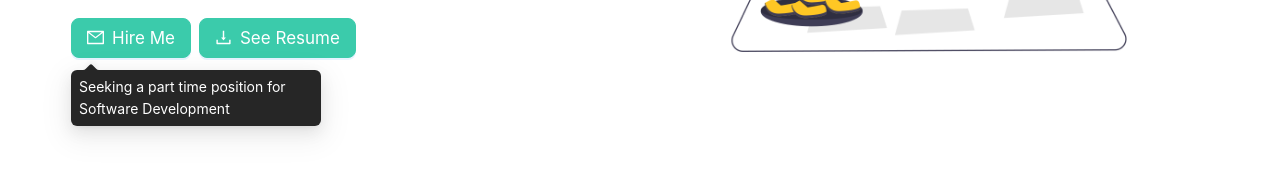
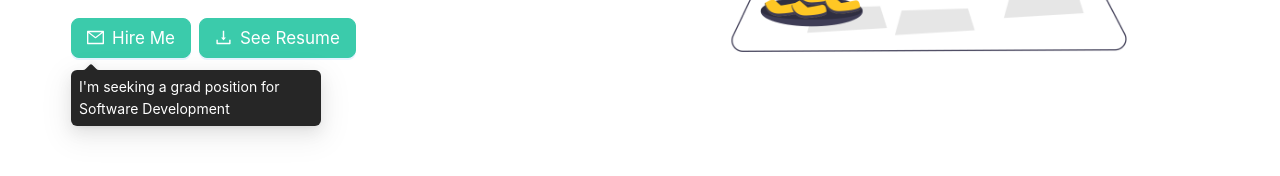
Before and after one commit to Hisa12/myportfolio, a React (Create React App) app: page / in a window 1280 px wide. Shown: the part 414-590 px from the top of the page. Built offline with nearby package versions, Linux system fonts and the light colour scheme.

Commit message:
update Tooltip msg

```diff
--- a/src/Components/EmpButtons/EmpButtons.js
+++ b/src/Components/EmpButtons/EmpButtons.js
@@ -7,7 +7,7 @@ function EmpButtons() {
     <>
       <Space wrap>
         <Tooltip
-          title="Seeking a part time position for Software Development"
+          title="I'm seeking a grad position for Software Development"
           trigger="click"
           placement="bottomLeft"
           defaultOpen
```
